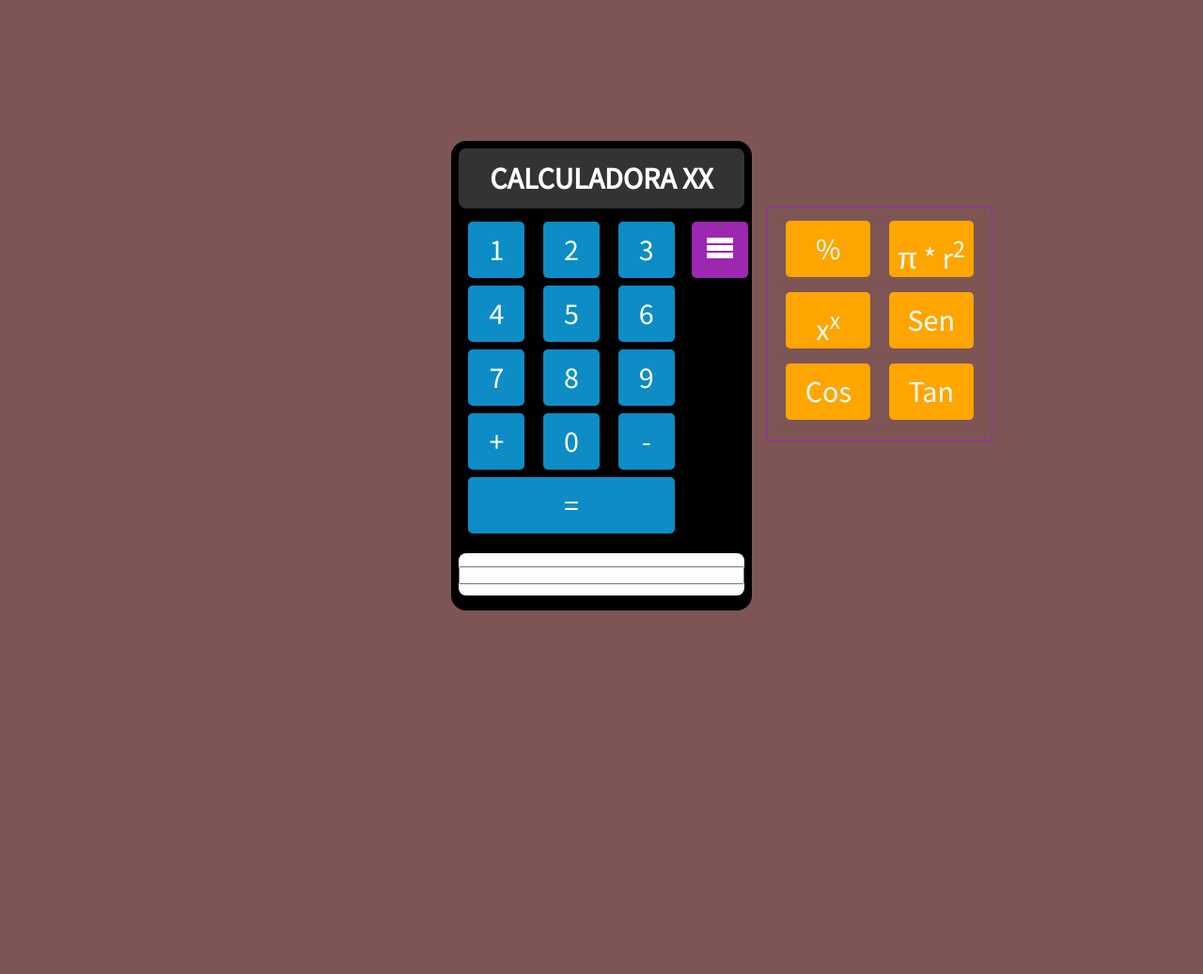
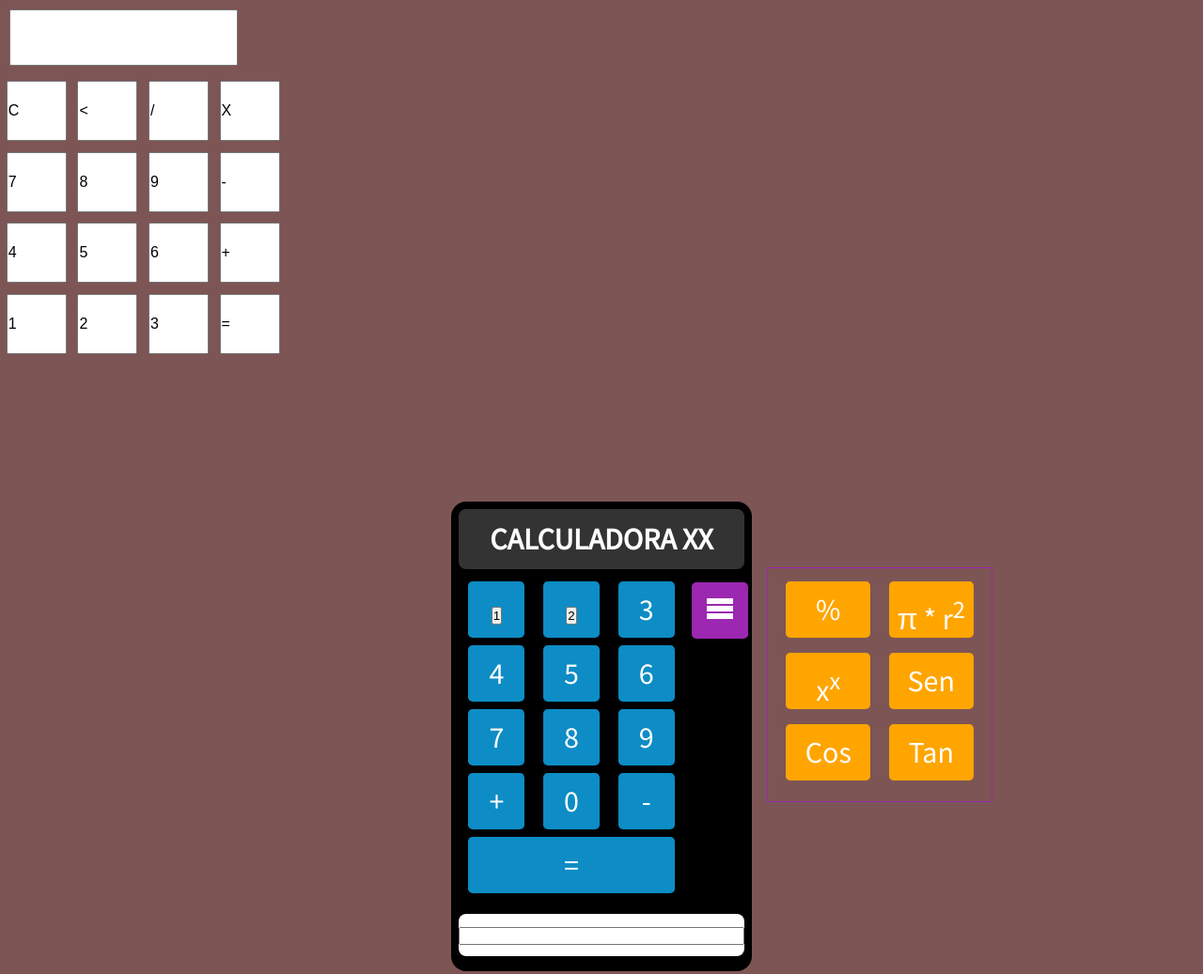
Before and after one commit to FabiMoreno/calculadora2, a plain HTML site: page index.html in a window 1280 px wide. Shown: the whole page at 94% size. Before the commit the page ends 800 px from the top, so only its background shows below. Drawn offline with Linux system fonts and the light colour scheme; files whose address does not match are found by name.

Commit message:
Cambios Calculadora
- Se usaron botones en lugar de Div para poder levantar valores ingresados por medio de click.
- Se chismeo un video en youtube para probar levantar los valores y ejecutar las operaciones.
-Ale me ayudo a guardar los datos en un querySelectorAll.

```diff
--- a/css/styles.css
+++ b/css/styles.css
@@ -148,3 +148,23 @@ body {
 input {
 	width: 100%;
 }
+
+*{
+	margin:0;
+	padding:0;
+}
+
+.button{
+	width: 4em;
+	height: 4em;
+	font-size: 1em;
+	margin: .3em;
+	cursor: pointer;
+}
+
+.textview{
+	width: 19%;
+	margin: .3em;
+	font-size: 2em;
+	padding: .3em;
+}
--- a/index.html
+++ b/index.html
@@ -6,15 +6,49 @@
 	<meta name="viewport" content="width=device-width, initial-scale=1.0">
 	<link href="https://fonts.googleapis.com/css?family=Source+Sans+Pro" rel="stylesheet">
 	<link rel="stylesheet" href="./css/styles.css">
+
+
 </head>
 <body>
+	<div class="main">
+	<form name="form">
+		<input class="textview" id="textview" type="text">
+	</form>
+	<table>
+		<tr>
+			<td><input class="button" value="C" type="text"></td>
+			<td><input class="button" value="<" type="text"></td>
+			<td><input class="button" value="/" type="text" onclick="insert('/')"></td>
+			<td><input class="button" value="X" type="text" onclick="insert('*')"></td>
+		</tr>
+		<tr>
+			<td><input class="button" value="7" type="text" onclick="insert('7')"></td>
+			<td><input class="button" value="8" type="text" onclick="insert('8')"></td>
+			<td><input class="button" value="9" type="text" onclick="insert('9')"></td>
+			<td><input class="button" value="-" type="text" onclick="insert('-')"></td>
+		</tr>
+		<tr>
+			<td><input class="button" value="4" type="text" onclick="insert('4')"></td>
+			<td><input class="button" value="5" type="text" onclick="insert('5')"></td>
+			<td><input class="button" value="6" type="text" onclick="insert('6')"></td>
+			<td><input class="button" value="+" type="text" onclick="insert('+')"></td>
+		</tr>
+		<tr>
+			<td><input class="button" value="1" type="text" onclick="insert('1')"></td>
+			<td><input class="button" value="2" type="text" onclick="insert('2')"></td>
+			<td><input class="button" value="3" type="text" onclick="insert('3')"></td>
+			<td><input class="button" value="=" type="text" onclick="equal()"></td>
+		</tr>
+	</table>
+
+</div>
 	<div class="container">
 		<div class="calculator">
 			<h1 class="title">CALCULADORA XX</h1>
 			<div class="botons">
 				<div class="numbers">
-					<div class="number azul">1</div>
-					<div class="number azul">2</div>
+					<div class="number azul"> <button class="num" data-num="1">1</button></div>
+					<div class="number azul"> <button class="num" data-num="2">2</button></div>
 					<div class="number azul">3</div>
 					<div class="number azul">4</div>
 					<div class="number azul">5</div>
--- a/js/scripts.js
+++ b/js/scripts.js
@@ -1 +1,22 @@
-console.log('Funciona js');
+//declaración de variables
+
+var botones=document.querySelectorAll(".button");
+function insert(num){
+  document.form.textview.value = document.form.textview.value+num;
+}
+
+function equal(){
+  var exp = document.form.textview.value;
+  if(exp){
+    document.form.textview.value = eval(exp);
+  }
+}
+
+function clean(){
+  document.form.textview.value="";
+}
+
+function back(){
+  var exp = document.form.textview.value;
+  document.form.textview.value = exp.substring(0,exp.length-1);
+}
```
